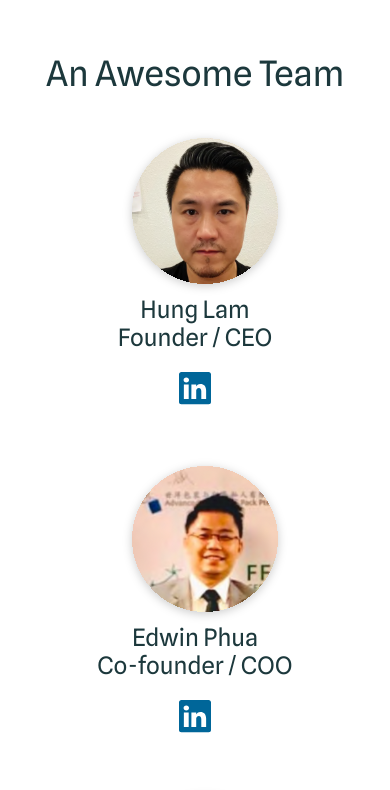
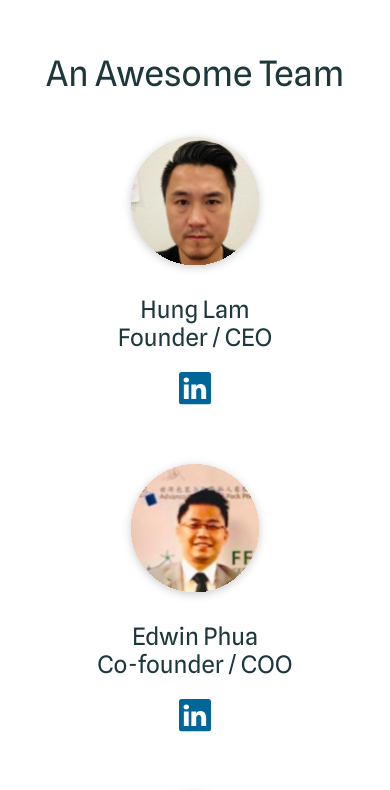
Before and after one commit to WilhelminaTetteh/awesome-container-company, a React (Create React App) app: page / in a window 390 px wide. Shown: the part 10480-11270 px from the top of the page. Built offline with nearby package versions, Linux system fonts and the light colour scheme.

Commit message:
clean up code

```diff
--- a/src/blocks/team/__image-wrapper/team__image-wrapper.css
+++ b/src/blocks/team/__image-wrapper/team__image-wrapper.css
@@ -1,5 +1,7 @@
 .team__image-wrapper {
-	width: 146px;
-	height: 146px;
+	/* width: 146px; */
+	/* height: 146px; */
 	margin: 0 auto;
+	display: flex;
+	justify-content: center;
 }
--- a/src/blocks/team/__image/team__image.css
+++ b/src/blocks/team/__image/team__image.css
@@ -1,5 +1,4 @@
 .team__image {
-	/* width: 100%;
-	height: 100%; */
+	width: 146px;
 	user-select: none;
 }
--- a/src/blocks/team/__list-item/team__list-item.css
+++ b/src/blocks/team/__list-item/team__list-item.css
@@ -4,10 +4,12 @@
 	list-style: none;
 	display: flex;
 	flex-direction: column;
+	width: 200px;
+	height: 278.4px;
 }
 @media (max-width: 1024px) {
 	.team__list-item {
-		width: 25%;
+		width: 200px;
 	}
 }
 @media (max-width: 476px) {
```
